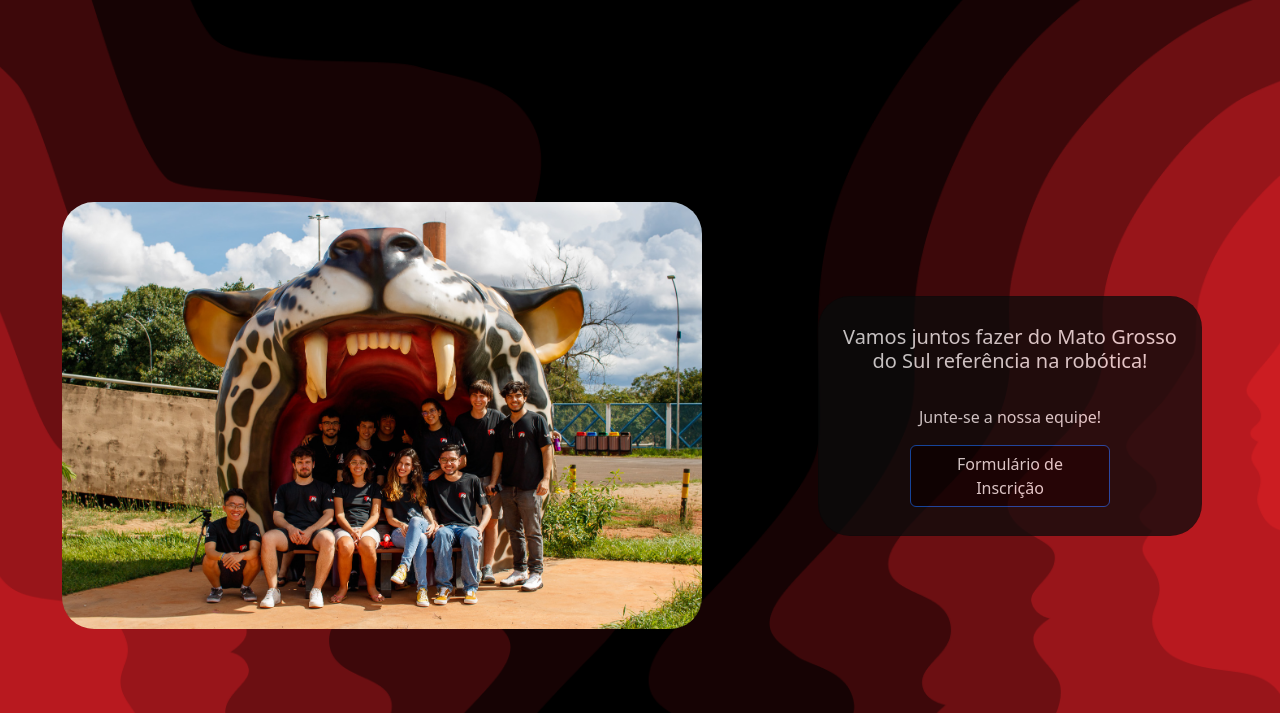
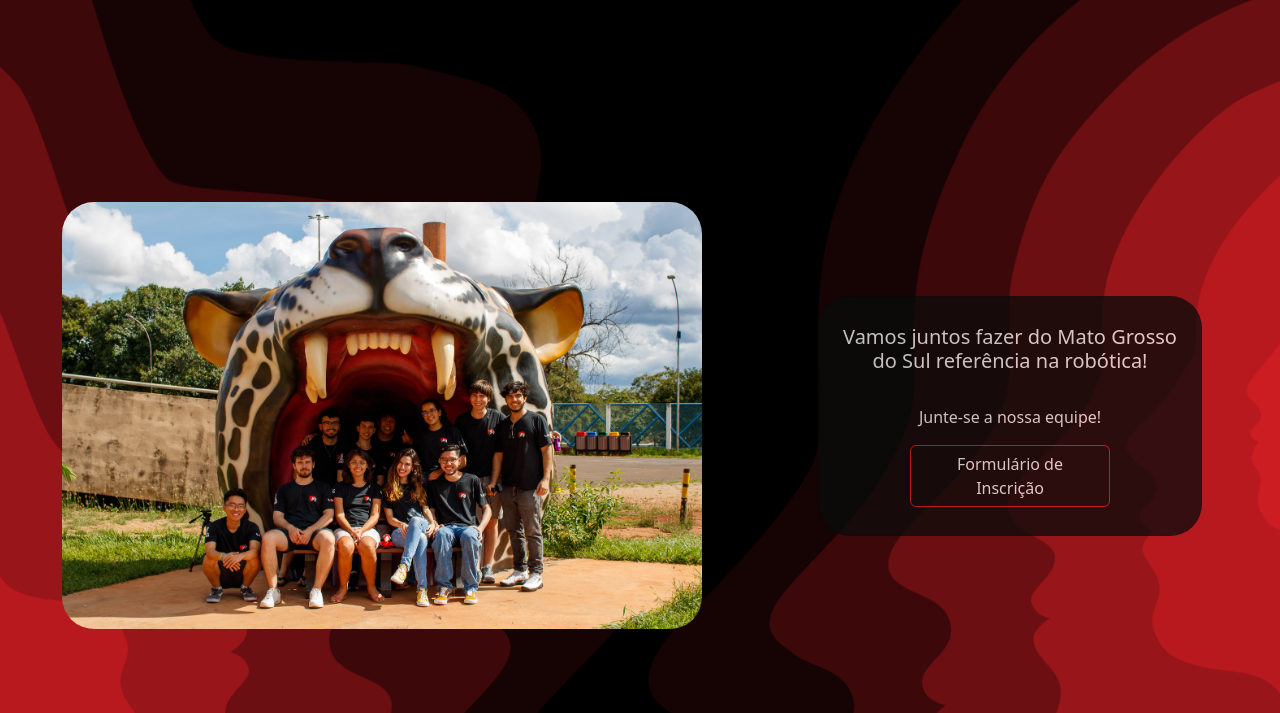
Before and after one commit to Ararabots-UFMS/Ararabots-UFMS.github.io, a plain HTML site: page html/ingress.html in a window 1280 px wide. In both pictures the pointer is over the link "Formulário de Inscrição". Shown: the part 87-800 px from the top of the page. Drawn offline with nearby package versions, Linux system fonts and the light colour scheme; a web font is replaced by a local one.

Commit message:
Update on ingress page. Changing button border color.

```diff
--- a/css/pages/ingress.css
+++ b/css/pages/ingress.css
@@ -21,10 +21,12 @@ body {
 
 .ingress .btn {
     background-color: var(--arara-red);
+    border-color: var(--arara-red);
     width: 200px;
 
     &:hover {
-        background-color: black;
+        border-color: var(--arara-red);
+        background-color: var(--arara-black);
     }
 }
 
```
